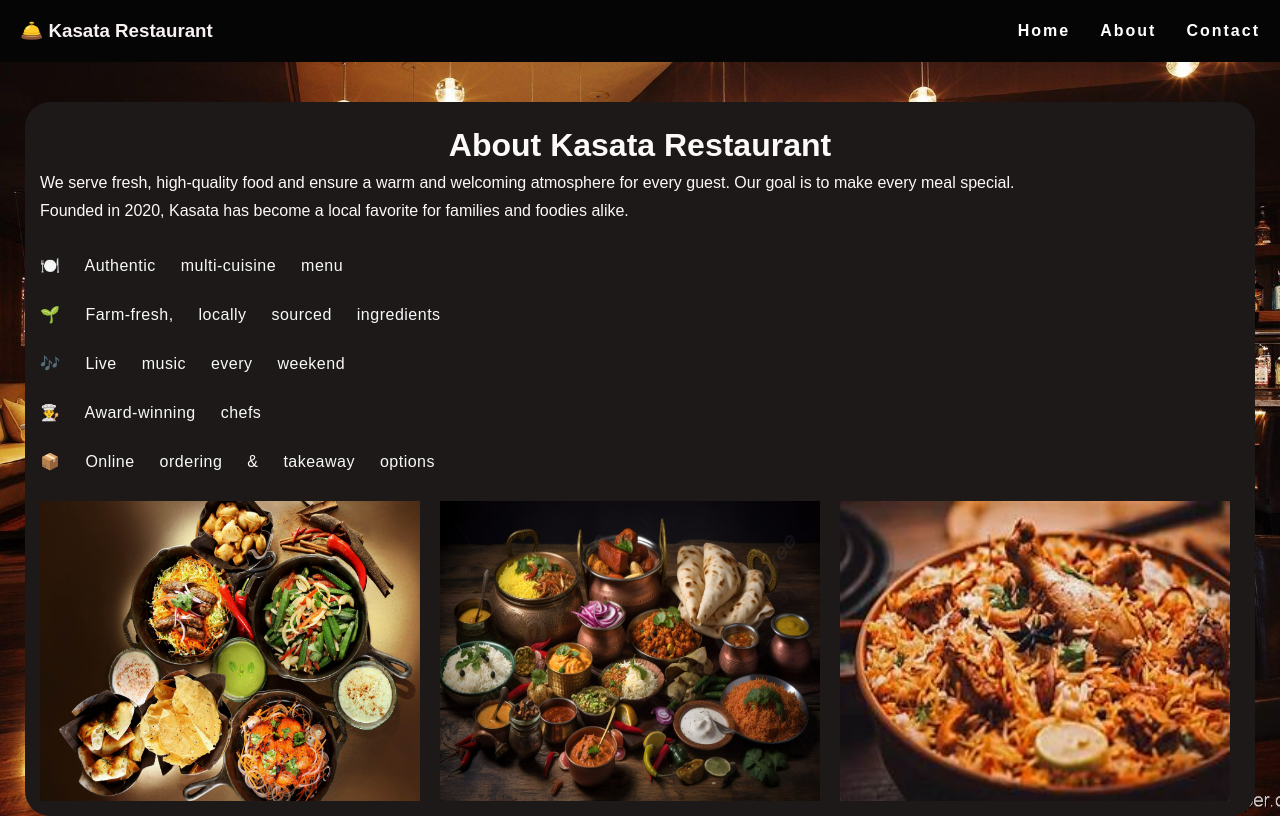
After one commit to anspriya/Restaurant-Waitlist-Management-System, a Flask app: page /about in a window 1280 px wide. The commit adds this page. Run offline with Flask 3, Linux system fonts and the light colour scheme.

Commit message:
modified pages

```diff
--- a/app.py
+++ b/app.py
@@ -10,9 +10,9 @@
 app = Flask(__name__)
 
 # Initialize Twilio client for SMS notifications
-account_sid = "AC82956768bd6d8b1b7e243f4477d18e43"
-auth_token = 'e7709d8c13f9ccb1f52116653d8f6893'
-twilio_phone = "+19013905770"
+account_sid = "AC9b4e54f943f1708a99b01e98f061cea1"
+auth_token = '3327fade029d83b127fd37f7dee74bf8'
+twilio_phone = "+17754179687"
 client = Client(account_sid, auth_token)
 
 # Queue to hold customer waitlist info
@@ -57,40 +57,71 @@
 def menu():
     return render_template('menu.html')
 
+@app.route('/about')
+def about():
+    return render_template('about.html')
+
+@app.route('/contact')
+def contact():
+    return render_template('contact.html')
+
 # Route to render the waitlist page with name and position
 @app.route('/join_waitlist')
 def waitlist_page():
-    name = request.args.get('name')
-    position = request.args.get('position')
-    return render_template('waitlist.html', name=name, position=position)
+    name = request.args.get('name', 'Guest')
+    position = request.args.get('position', '0')
+
+    try:
+        position_int = int(position)
+        wait_time = calculate_wait_time(position_int)
+    except ValueError:
+        position_int = 0
+        wait_time = 0
+
+    return render_template('waitlist.html', name=name, position=position_int, wait_time=wait_time)
 
 # Route to handle joining the waitlist
+
 @app.route('/waitlist', methods=['POST'])
 def join_waitlist():
     try:
         data = request.json
-        if not all(key in data for key in ('name', 'phone', 'party_size')):
-            logging.error('Missing information in the request')
+        name = data.get('name')
+        phone = data.get('phone')
+        party_size = data.get('party_size')
+
+        # Validate input
+        if not name or not phone or not party_size:
             return jsonify({'message': 'Missing information'}), 400
+
+        # Check for existing customer by name or phone
+        for customer in waitlist:
+            if customer['name'] == name or customer['phone'] == phone:
+                return jsonify({'message': 'You are already in the waitlist!'}), 409
 
         position = len(waitlist) + 1
         wait_time = calculate_wait_time(position)
 
         customer = {
-            'name': data['name'],
-            'phone': data['phone'],
-            'party_size': data['party_size'],
+            'name': name,
+            'phone': phone,
+            'party_size': party_size,
             'join_time': datetime.now().strftime('%Y-%m-%d %H:%M:%S'),
             'wait_time': wait_time
         }
 
         waitlist.append(customer)
-        logging.debug(f"Added customer: {customer}")  # Log customer details for confirmation
-        return jsonify({'message': 'You have been added to the waitlist', 'position': position, 'name': customer['name'], 'wait_time': wait_time})
+        return jsonify({
+            'message': 'You have been added to the waitlist',
+            'position': position,
+            'name': customer['name'],
+            'wait_time': wait_time
+        })
 
     except Exception as e:
         logging.error(f"Error in join_waitlist: {str(e)}")
         return jsonify({'message': str(e)}), 500
+
 
 @app.route('/cancel_waitlist', methods=['POST'])
 def cancel_waitlist():
--- /dev/null
+++ b/static/css/about.css
@@ -0,0 +1,76 @@
+*{
+    margin:0;
+    padding:0;
+}
+body {
+    font-family: Arial, sans-serif;
+    background-image: url(../images/img2.jpg);
+    background-position: center fixed;
+    background-repeat: no-repeat;
+    background-size: cover;
+}
+h1,p{
+    color:rgb(252, 249, 249);
+    text-align: center;
+    margin-top:10px;
+
+}
+p{
+    text-align: left;
+}
+nav{
+    background-color: rgb(5, 5, 5);
+    color: rgb(247, 241, 241);
+    padding: 20px;
+    display: flex;
+    justify-content: space-between;
+    align-items: center;
+}
+li,ul{
+    display: inline;
+}
+ul{
+    margin-left: 0;
+    display:flex;
+    gap:30px;
+}
+li{
+    color: rgb(248, 248, 248);
+    cursor: pointer;
+    letter-spacing: 0.5px;
+    word-spacing:20px;
+}
+li a{
+    cursor: pointer;
+    list-style: none;
+    text-decoration: none;
+    color: white;
+    word-spacing: 50px;
+    letter-spacing: 2px;
+    transition: 0.4s ease-in-out;
+    font-weight: bold;
+    display: block;
+
+}
+li a:hover{
+    color: rgb(139, 95, 27);
+    box-shadow: inset;
+}
+
+.container{
+    background-color:rgb(29, 25, 25);
+    align-content: center;
+    padding:15px;
+    justify-content: center;
+    margin:0 auto;
+    max-width: 1200px;
+    margin-top:40px;
+    border-radius: 25px;
+}
+
+.container ul{
+    display:grid;
+    letter-spacing: normal;
+    font-weight: 500;
+    font-family: sans-serif;
+}
--- /dev/null
+++ b/templates/about.html
@@ -0,0 +1,42 @@
+<!DOCTYPE html>
+<html lang="en">
+<head>
+  <meta charset="UTF-8" />
+  <title>About Us - Kasata Restaurant</title>
+  <link rel="stylesheet" href="{{ url_for('static', filename='css/about.css') }}">
+</head>
+<body>
+  <div class="header">
+    <nav>
+      <h3>🛎️ Kasata Restaurant</h3>
+      <ul>
+        <li><a href="/">Home</a></li>
+        <li><a href="/about">About</a></li>
+        <li><a href="/contact">Contact</a></li>
+      </ul>
+    </nav>
+  </div>
+
+  <div class="container">
+    <h1>About Kasata Restaurant</h1>
+    <p>We serve fresh, high-quality food and ensure a warm and welcoming atmosphere for every guest. Our goal is to make every meal special.</p>
+    <p>Founded in 2020, Kasata has become a local favorite for families and foodies alike.</p>
+    <br>
+    <br>
+    <ul>
+      <li>🍽️ Authentic multi-cuisine menu</li>
+      <li>🌱 Farm-fresh, locally sourced ingredients</li>
+      <li>🎶 Live music every weekend</li>
+      <li>👨‍🍳 Award-winning chefs</li>
+      <li>📦 Online ordering & takeaway options</li>
+
+
+    </ul>
+    <div style="display: flex; gap: 20px; margin-top: 30px; align-items: center;">
+    <img src="../static/images/g1.jpg" width="380" height="300">
+    <img src="../static/images/g2.jpg" width="380" height="300">
+    <img src="../static/images/g3.jpeg" width="390" height="300">
+  </div>
+  </div>
+</body>
+</html>
```
Also changed, not shown: static/css/contact.css (added, +83 -0 lines), templates/contact.html (added, +31 -0 lines), templates/index.html (+4 -3 lines), templates/menu.html (+12 -1 lines), templates/waitlist.html (+54 -26 lines), static/images/g1.jpg (added), static/images/g2.jpg (added), static/images/g3.jpeg (added).
